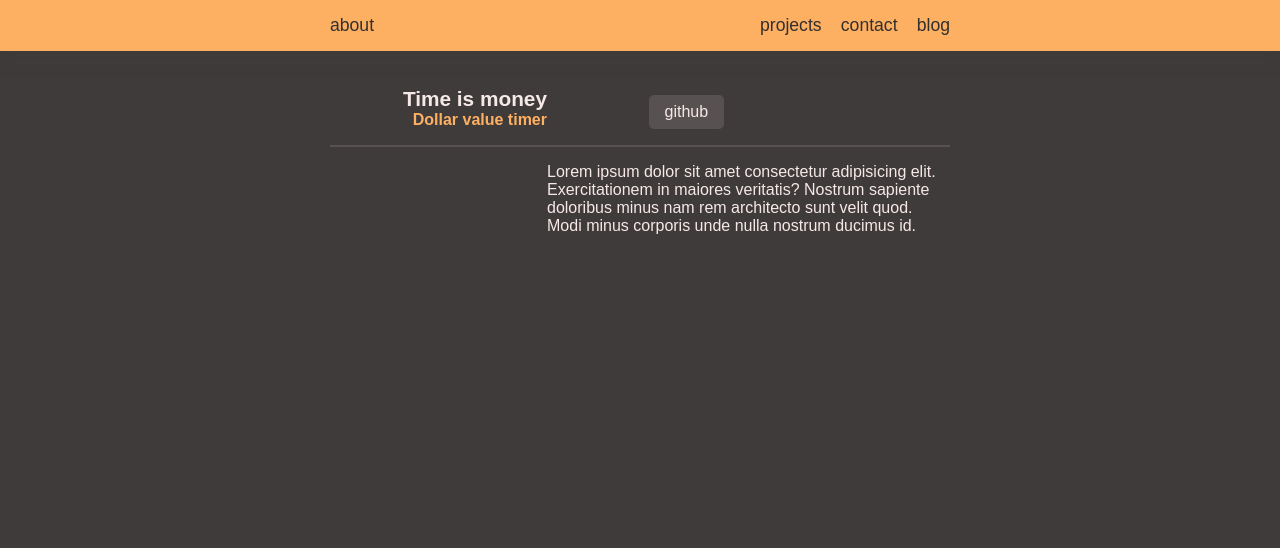
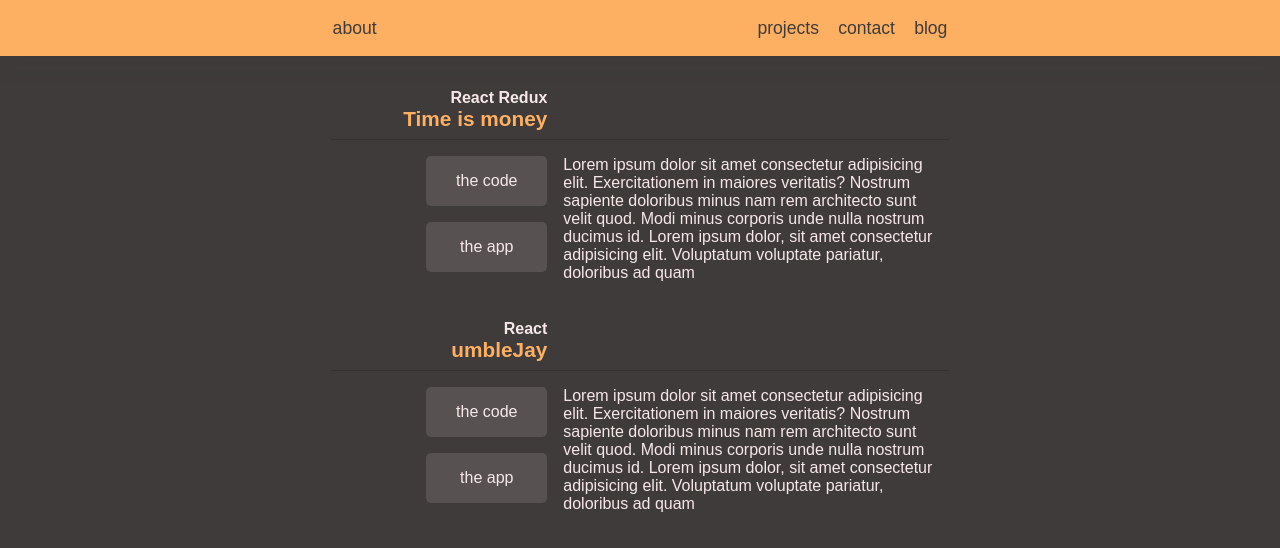
Before and after one commit to caseyharvey/v1-caseys.tech, a React (Create React App) app: page /Projects in a window 1280 px wide. Shown: the top 548 px of the page. Built offline with nearby package versions, Linux system fonts and the light colour scheme; a web font is replaced by a local one.

Commit message:
Continue work on Projects.js .Refactor sass

```diff
--- a/src/components/App/app.sass
+++ b/src/components/App/app.sass
@@ -2,13 +2,12 @@
 @use '../../sass-modules/_utilities.sass' as u
 
 .main-container
-    margin: 52px auto 0 auto
     background-color: v.$dark
+    margin: 57.19px auto 0 auto
     @include u.flex(column, flex-start, center)
     @include u.width(100%)
 
 .page-container
-    // background-color: v.$shade
-    @include u.padding(v.$p1)
+    @include u.padding(v.$p1, v.$p2)
     @include u.width(90%, v.$max-width)
     @include u.flex(column, flex-start, flex-start)
--- a/src/components/HomePage/HomePage.js
+++ b/src/components/HomePage/HomePage.js
@@ -1,5 +1,4 @@
 import React from 'react';
-import letterC from '../../assets/letterC.png';
 import './home-page.sass';
 
 class HomePage extends React.Component {
@@ -7,7 +6,6 @@
     return (
       <div className='page-container'>
         <div className='avatar-container'>
-          <img className='avatar' src={letterC} alt='the letter c' />
           <div className='name'>Casey Harvey</div>
           <div className='title'>Software Developer</div>
         </div>
--- a/src/components/HomePage/home-page.sass
+++ b/src/components/HomePage/home-page.sass
@@ -2,15 +2,13 @@
 @use '../../sass-modules/_utilities.sass' as u
 
 .avatar-container
-    margin-top: v.$marginTop
     font-weight: 700
-    padding-bottom: 1em
+    padding-bottom: .5em
     @include u.flex(column, flex-start, flex-start)
 
 .avatar
-    width: 100px
-    height: 100px
-    margin-bottom: 1em
+    width: 80px
+    margin-bottom: .5em
     @include u.flex(column, center, center)
 
 .name
@@ -21,8 +19,13 @@
 
 .about-container
     width: 100%
-    border-top: 2px solid v.$shade
+    padding-top: 1em
+    border-top: v.$border-top
     @include u.flex(row, flex-end, flex-start)
+
+    .about-me
+        p
+            margin-top: 0
 
 @media screen and (min-width: 550px)
 
--- a/src/components/Navbar/navbar.sass
+++ b/src/components/Navbar/navbar.sass
@@ -3,10 +3,13 @@
 
 %nav
     background-color: v.$accent
+    @include u.padding(0, 0)
+    @include u.flex(row, center, flex-start)
     a
-        color: darken(v.$dark, 5% )
-    @include u.padding(0)
-    @include u.flex(row, center, flex-start)
+        color: v.$dark
+        &:hover
+            color: darken(v.$dark,15%)
+            transform: translateY(1.5px)
 
 .navbar
     top: 0
@@ -19,7 +22,7 @@
 
 .nav-container
     position: relative
-    @include u.padding(v.$p1)
+    @include u.padding(v.$p2, v.$p2)
     @include u.width(90%, v.$max-width)
     @include u.flex(row, space-between, flex-start)
 
--- a/src/components/Projects/Projects.js
+++ b/src/components/Projects/Projects.js
@@ -6,30 +6,69 @@
   render() {
     return (
       <div className='page-container'>
-        <div className='head-container'>
-          <div className='title-container'>
-            <div className='project-name'>Time is money</div>
-            <div className='project-tag'>Dollar value timer</div>
-          </div>
+        <div className='title-container'>
+          <div className='project-tag'>React Redux</div>
+          <div className='project-name'>Time is money</div>
+        </div>
+        <div className='info-container'>
           <div className='links-container'>
             <a
+              target='_blank'
+              rel='noopener noreferrer'
               className='link-button'
               href='https://github.com/caseyharvey/time-is-money/tree/master/src'
             >
-              github
+              the code
             </a>
-            {/* <img className='link-img' src={letterC} alt='the letter c' />
-            <img className='link-img' src={letterC} alt='the letter c' />
-            <img className='link-img' src={letterC} alt='the letter c' /> */}
+            <a
+              target='_blank'
+              rel='noopener noreferrer'
+              className='link-button'
+              href='https://timeismoney.caseyharvey.space/'
+            >
+              the app
+            </a>
           </div>
-        </div>
-        <div className='info-container'>
           <div className='info'>
             <p>
               Lorem ipsum dolor sit amet consectetur adipisicing elit.
               Exercitationem in maiores veritatis? Nostrum sapiente doloribus
               minus nam rem architecto sunt velit quod. Modi minus corporis unde
-              nulla nostrum ducimus id.
+              nulla nostrum ducimus id. Lorem ipsum dolor, sit amet consectetur
+              adipisicing elit. Voluptatum voluptate pariatur, doloribus ad quam
+            </p>
+          </div>
+        </div>
+        <div className='title-container'>
+          <div className='project-tag'>React</div>
+          <div className='project-name'>umbleJay</div>
+        </div>
+        <div className='info-container'>
+          <div className='links-container'>
+            <a
+              target='_blank'
+              rel='noopener noreferrer'
+              className='link-button'
+              href='https://github.com/caseyharvey/umbleJay/tree/master/src'
+            >
+              the code
+            </a>
+            <a
+              target='_blank'
+              rel='noopener noreferrer'
+              className='link-button'
+              href='https://umblejay.caseyharvey.space/'
+            >
+              the app
+            </a>
+          </div>
+          <div className='info'>
+            <p>
+              Lorem ipsum dolor sit amet consectetur adipisicing elit.
+              Exercitationem in maiores veritatis? Nostrum sapiente doloribus
+              minus nam rem architecto sunt velit quod. Modi minus corporis unde
+              nulla nostrum ducimus id. Lorem ipsum dolor, sit amet consectetur
+              adipisicing elit. Voluptatum voluptate pariatur, doloribus ad quam
             </p>
           </div>
         </div>
--- a/src/components/Projects/projects.sass
+++ b/src/components/Projects/projects.sass
@@ -1,51 +1,59 @@
 @use '../../sass-modules/_variables.sass' as v
 @use '../../sass-modules/_utilities.sass' as u
 
-.head-container
+.title-container
     width: 100%
-    margin-top: v.$marginTop
-    @include u.flex(column, flex-end, flex-start)
+    font-weight: 700
+    padding-bottom: .5em
+    @include u.flex(column, flex-start, flex-start)
 
-    .title-container
-        font-weight: 700
-        padding-bottom: 1em
-        @include u.flex(column, flex-start, flex-start)
-
-        .project-name
-            font-size: 1.3em
-
-        .project-tag
-            color: v.$accent
-
-    .links-container
-        width: 200px
-        padding-bottom: 1em
-        @include u.flex(row, space-between, flex-end)
-
-        .link-img
-            width: 40px
-
-        .link-button
-            padding: 8px 16px
-            border-radius: 5px
-            background-color: v.$shade
+    .project-name
+        color: v.$accent
+        font-size: 1.3em
 
 .info-container
     width: 100%
-    border-top: 2px solid v.$shade
-    @include u.flex(row, flex-end, flex-start)
+    border-top: v.$border-top
+    @include u.padding(v.$p2, 0)
+    @include u.flex(column, flex-end, flex-start)
+
+    .links-container
+        width: 258px
+        margin-bottom: 1em
+        @include u.flex(row, space-between, flex-end)
+
+        .link-button
+            width: 121px
+            text-align: center
+            border-radius: 5px
+            background-color: v.$shade
+            @include u.padding(v.$p2, v.$p2/2 )
+
+            &:hover
+                transform: scale(.99)
+                background-color: darken(v.$shade,3%)
+    .info
+        p
+            margin-top: 0
 
 @media screen and (min-width: 550px)
 
-    .head-container
-        @include u.flex(row, flex-end, flex-end)
+    .title-container
+        width: 35%
+        @include u.flex(column, flex-end, flex-end)
 
-        .title-container
+    .info-container
+        padding: 1em 0
+        @include u.flex(row, flex-start, flex-start)
+
+        .links-container
             width: 35%
             @include u.flex(column, flex-end, flex-end)
 
-        .links-container
-            margin: 0 auto
+            .link-button
+                margin-bottom: 1em
 
-    .info
-        width: 65%
+        .info
+            width: 65%
+            p
+                margin-left: 1em
--- a/src/sass-modules/_utilities.sass
+++ b/src/sass-modules/_utilities.sass
@@ -1,6 +1,6 @@
 
-@mixin padding($p)
-    padding: $p
+@mixin padding($y, $x)
+    padding: $y $x
     box-sizing: border-box
 
 @mixin flex ($fd, $jc, $ai)
--- a/src/sass-modules/_variables.sass
+++ b/src/sass-modules/_variables.sass
@@ -9,5 +9,8 @@
 
 // Space
 $max-width: 650px
-$marginTop: 20px
-$p1: 15px
+$p1: 2em
+$p2: 1em
+
+//Extras
+$border-top: 1.5px solid darken($dark, 4%)
```
